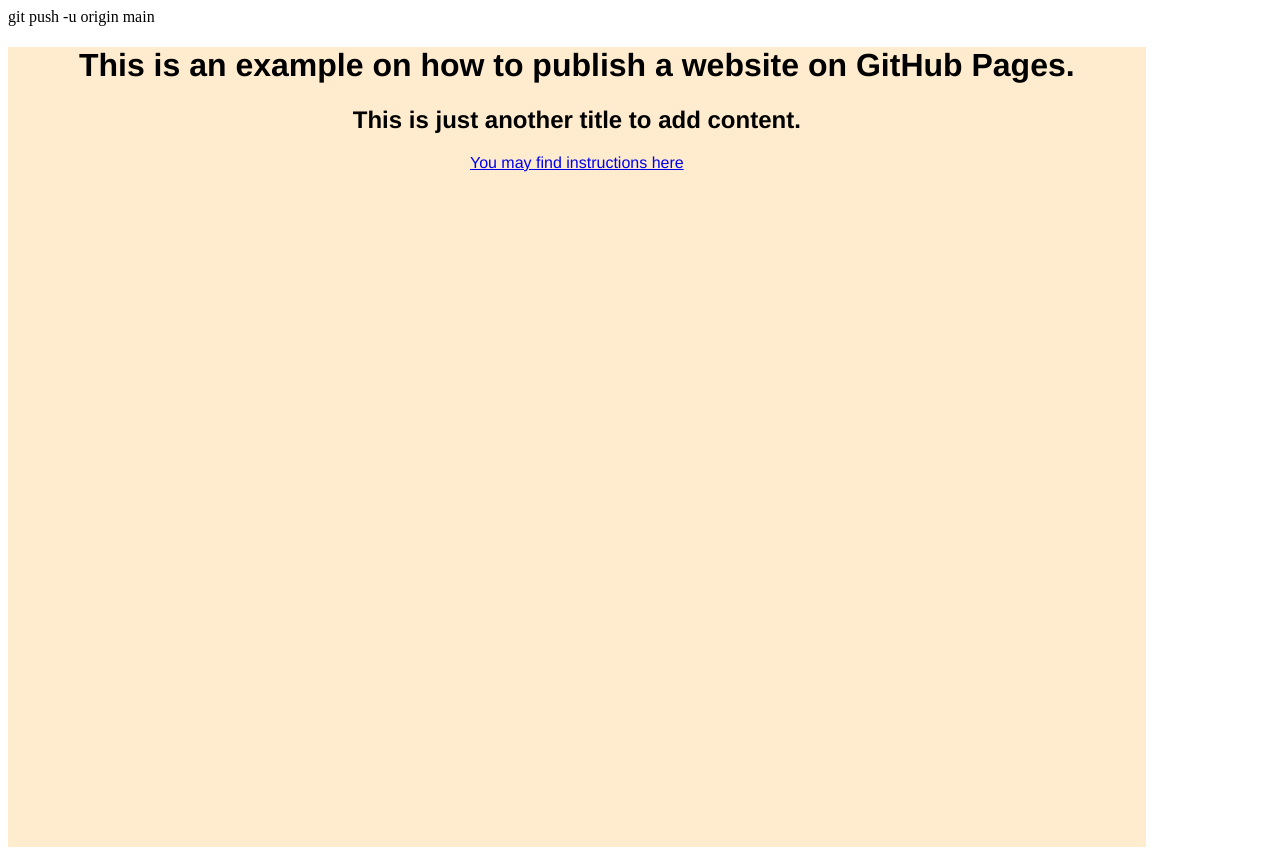
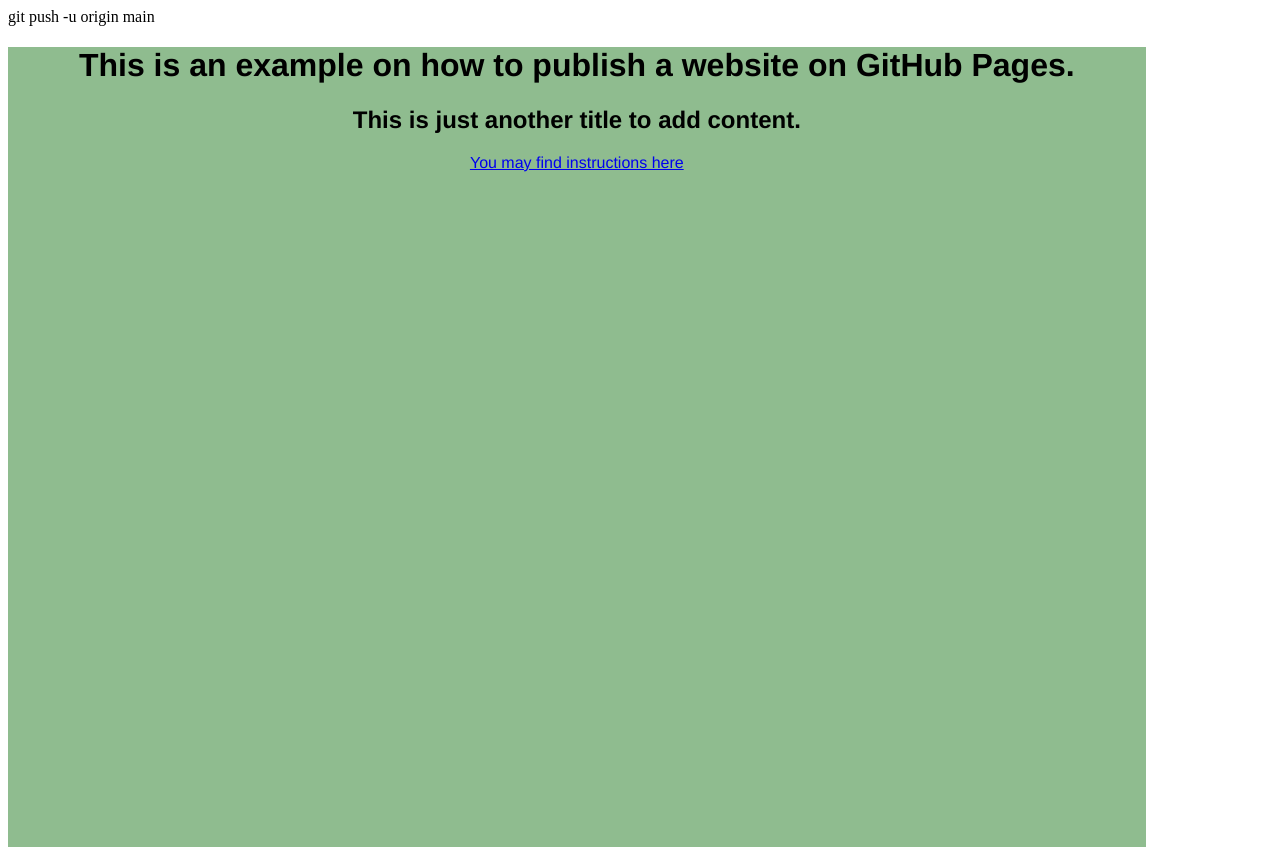
Before and after one commit to msastreharo/github-pages-example, a plain HTML site: page index.html in a window 1280 px wide. Drawn offline with Linux system fonts and the light colour scheme.

Commit message:
Style modification

```diff
--- a/main.css
+++ b/main.css
@@ -1,5 +1,5 @@
 .main {
-  background-color: blanchedalmond;
+  background-color: darkseagreen;
   font-family: "Franklin Gothic Medium", "Arial Narrow", Arial, sans-serif;
   width: 90%;
   text-align: center;
```
